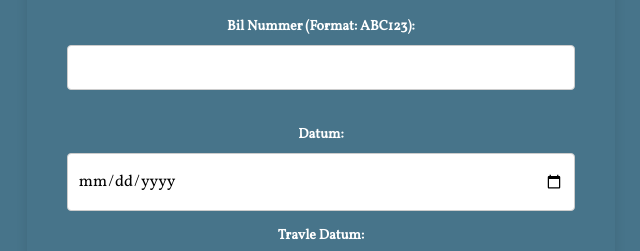
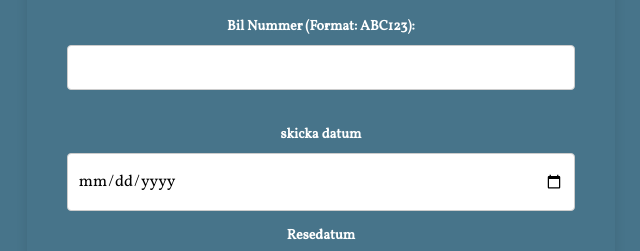
Before and after one commit to AyhamAlhelal/nodemailer, a website: page public/index.html in a window 1280 px wide. Shown: the part 1145-1396 px from the top of the page, 319-959 px from the left. Drawn offline with nearby package versions, Linux system fonts and the light colour scheme.

Commit message:
Update some english text

```diff
--- a/public/index.html
+++ b/public/index.html
@@ -217,9 +217,9 @@
                                     <label for="busNumber" class="text_color">Bil Nummer (Format: ABC123):</label>
                                     <input type="text" id="busNumber" maxlength="6" pattern="[A-Za-z]{3}[0-9]{3}" required title="The format should be ABC123, where ABC are letters and 123 are numbers.">
                                     <br><br>
-                                    <label for="dateField" class="text_color">Datum:</label>
+                                    <label for="dateField" class="text_color">skicka datum</label>
                                     <input type="date" id="dateField" required>
-                                    <label for="travleDateField" class="text_color">Travle Datum:</label>
+                                    <label for="travleDateField" class="text_color">Resedatum</label>
                                     <input type="date" id="travleDateField" required>
                                     <br><br>
                                     <label class="text_color">Problem:</label>
@@ -234,31 +234,12 @@
                                         <label class="text_color"><input type="checkbox" name="problem" value="Kontroll rampkoppling"> Kontroll rampkoppling</label>
                                         <label class="text_color"><input type="checkbox" name="problem" value="Andra"> Andra</label>
                                     </div>
-
-
-
-
-
-
                                     <input type="hidden" id="approvalStatus" name="approvalStatus" value="godkänd">
-
                                     <div id="statusMessage" class="status-message approved">godkänd</div>
-
-
-
-
-
-
-
                                     <label class="text_color" for="comment">Kommentarer:</label>
                                     <textarea id="comment" disabled></textarea>
-
                                     <button type="submit">Skicka</button>
                                 </form>
-
-
-
-
                             </div>
       </div>
 
```
Also changed, not shown: controller/appController.js (+2 -39 lines).
